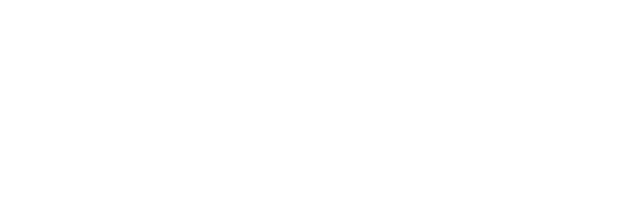
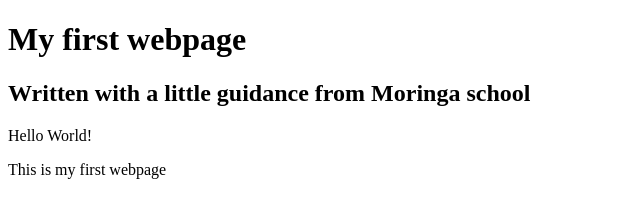
Before and after one commit to kazugufaith/firstwebsite, a plain HTML site: page my-first-webpage.html in a window 1280 px wide. Shown: the whole page, without its empty margins (0-640 px from the left). Drawn offline with Linux system fonts and the light colour scheme.

Commit message:
Add my-first-webpage

```diff
--- a/my-first-webpage.html
+++ b/my-first-webpage.html
@@ -1,12 +1,12 @@
 <!DOCTYPE html>
 <html>
-
 <head>
   <title> My first webpage.</title>
 </head>
-
 <body>
-
+  <h1>My first webpage</h1>
+  <h2>Written with a little guidance from Moringa school</h2>
+<p>Hello World!</p>
+<p>This is my first webpage</p>
 </body>
-
 </html>
```
